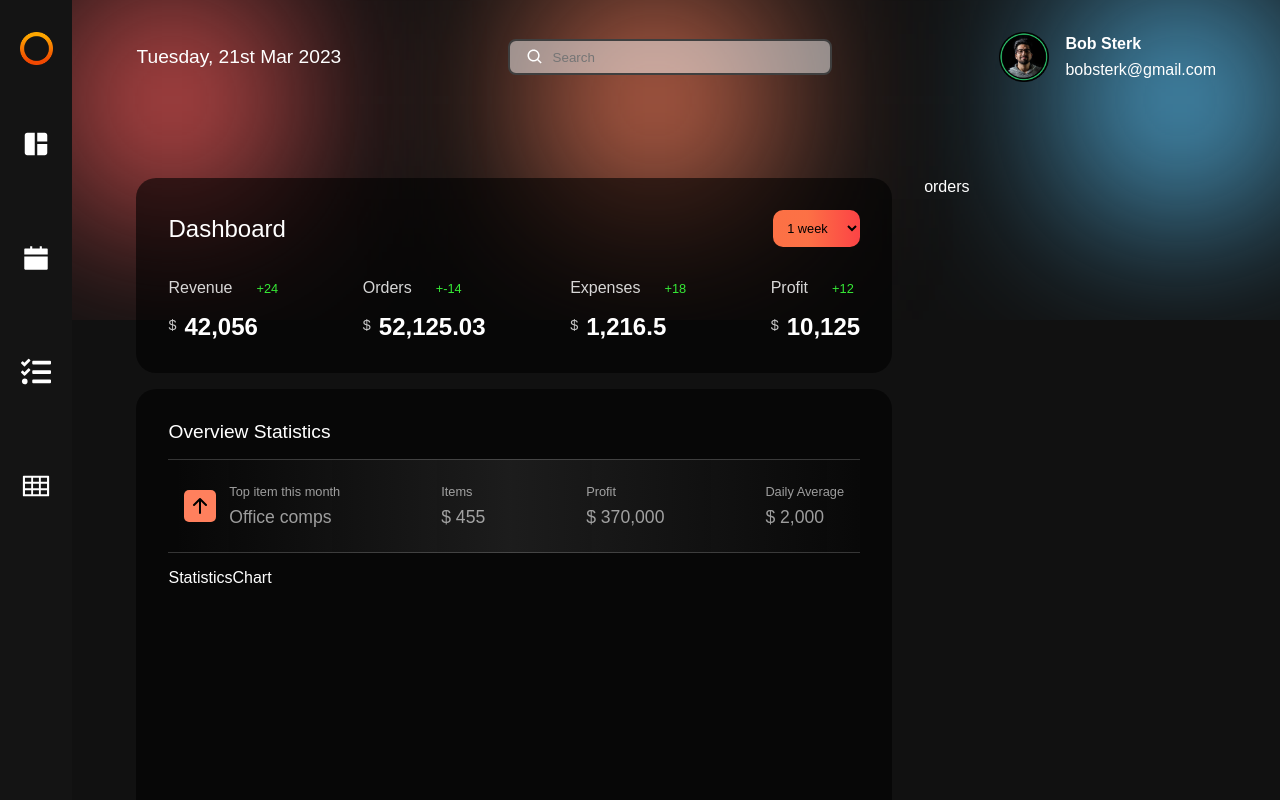
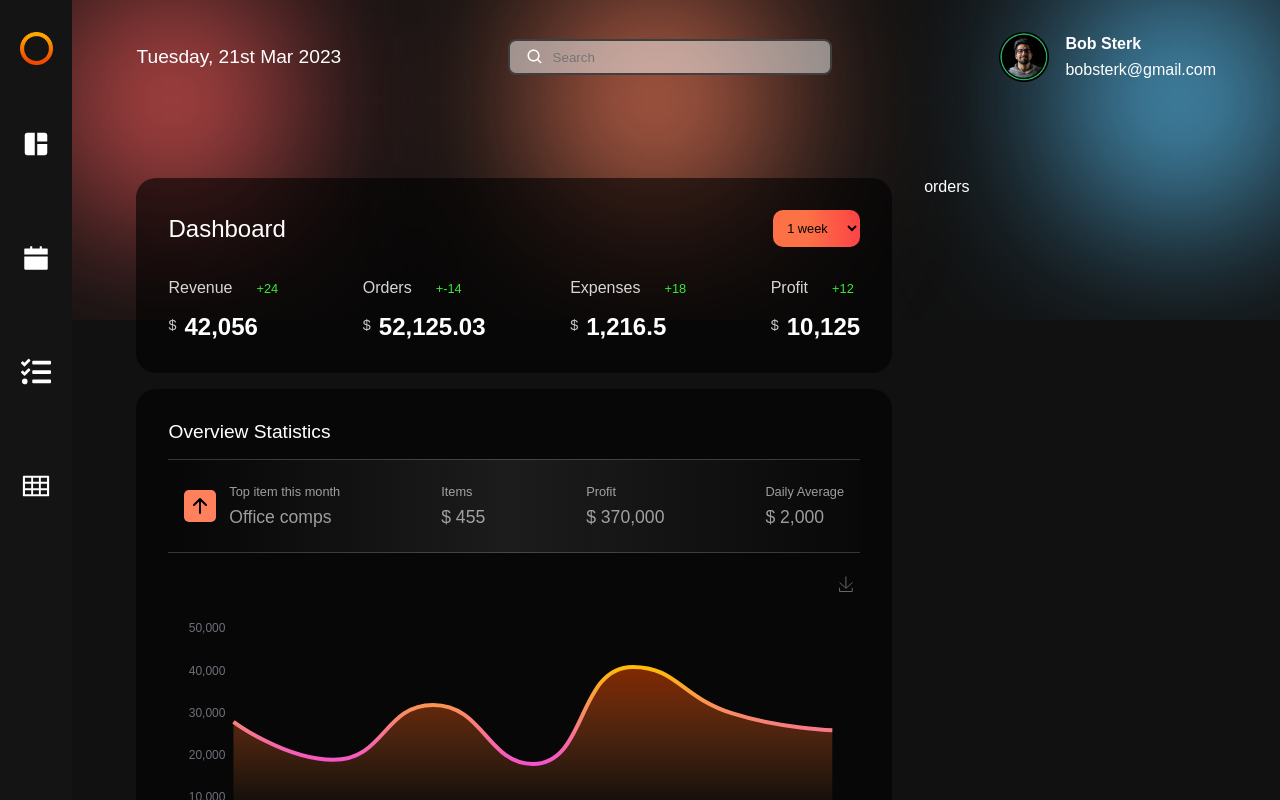
Before and after one commit to JarekCh/admin_dashboard, a React (Vite) app: page /dashboard in a window 1280 px wide. Built offline with nearby package versions, Linux system fonts and the light colour scheme.

Commit message:
small fix added StatisticsChart logic with ReactECharts

```diff
--- a/src/components/Layout/Layout.jsx
+++ b/src/components/Layout/Layout.jsx
@@ -1,7 +1,7 @@
 import moment from 'moment';
 import css from './Layout.module.css';
 import { BiSearch } from 'react-icons/bi';
-import { Sidebar } from '../Sidebar/Sidebar';
+import Sidebar from '../Sidebar/Sidebar';
 import { Outlet, useLocation } from 'react-router-dom';
 
 const Layout = () => {
--- a/src/components/Sidebar/Sidebar.jsx
+++ b/src/components/Sidebar/Sidebar.jsx
@@ -4,7 +4,7 @@ import { AiFillCalendar, AiOutlineTable } from 'react-icons/ai';
 import { FaTasks } from 'react-icons/fa';
 import { NavLink } from 'react-router-dom';
 
-export const Sidebar = () => {
+const Sidebar = () => {
   return (
     <div className={css.container}>
       <img src='./logo.png' alt='logo' className={css.logo} />
@@ -27,3 +27,5 @@ export const Sidebar = () => {
     </div>
   );
 };
+
+export default Sidebar;
--- a/src/components/Statistics/Statistics.jsx
+++ b/src/components/Statistics/Statistics.jsx
@@ -1,7 +1,7 @@
 import css from './Statistics.module.css';
 import { BsArrowUpShort } from 'react-icons/bs';
 import { groupNumber } from '../../data';
-import { StatisticsChart } from '../StatisticsChart/StatisticsChart';
+import StatisticsChart from '../StatisticsChart/StatisticsChart';
 
 const Statistics = () => {
   return (
--- a/src/components/StatisticsChart/StatisticsChart.jsx
+++ b/src/components/StatisticsChart/StatisticsChart.jsx
@@ -1,3 +1,86 @@
-export const StatisticsChart = () => {
-  return <div>StatisticsChart</div>;
+import ReactECharts from 'echarts-for-react';
+import * as echarts from 'echarts';
+const StatisticsChart = () => {
+  const option = {
+    color: ['var(--orange)'],
+
+    toolbox: {
+      feature: {
+        saveAsImage: {},
+      },
+    },
+
+    tooltip: {
+      trigger: 'axis',
+      axisPointer: {
+        type: 'cross',
+      },
+      backgroundColor: 'rgba(0, 0, 0, 0.59)',
+      borderWidth: 0,
+    },
+    grid: {
+      left: '3%',
+      right: '4%',
+      bottom: '3%',
+      containLabel: true,
+      show: false,
+    },
+
+    xAxis: [
+      {
+        type: 'category',
+        boundaryGap: false,
+        data: ['Mon', 'Tue', 'Wed', 'Thu', 'Fri', 'Sat', 'Sun'],
+      },
+    ],
+    yAxis: [
+      {
+        type: 'value',
+        splitLine: {
+          show: false,
+        },
+      },
+    ],
+    series: [
+      {
+        type: 'line',
+        smooth: true,
+        lineStyle: {
+          color: new echarts.graphic.LinearGradient(0, 0, 0, 1, [
+            {
+              offset: 0,
+              color: 'rgb(255, 191, 0)',
+            },
+            {
+              offset: 1,
+              color: '#F450D3',
+            },
+          ]),
+          width: 4,
+        },
+        areaStyle: {
+          opacity: 0.5,
+          color: new echarts.graphic.LinearGradient(0, 0, 0, 0.8, [
+            {
+              offset: 0,
+              color: '#FE4C00',
+            },
+            {
+              offset: 1,
+              color: 'rgba(255,144,70,0.1)',
+            },
+          ]),
+        },
+        emphasis: {
+          focus: 'series',
+        },
+        showSymbol: false,
+        data: [28000, 19000, 32000, 18000, 41000, 30000, 26000],
+      },
+    ],
+  };
+
+  return <ReactECharts option={option} />;
 };
+
+export default StatisticsChart;
```
